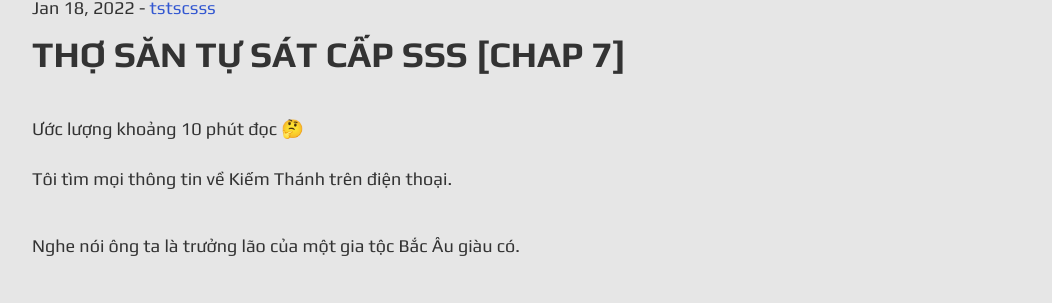
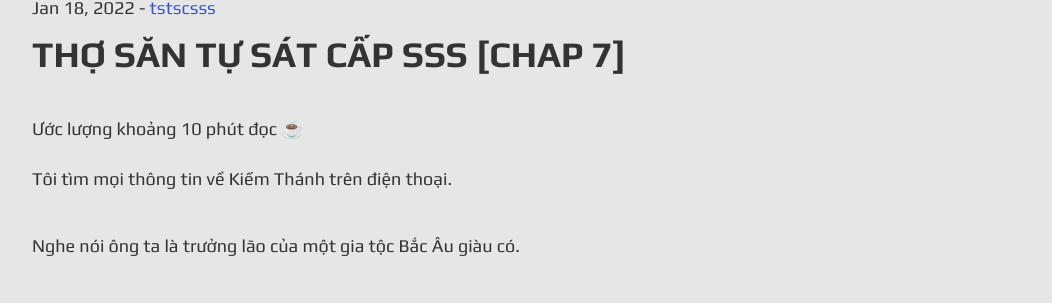
Before and after one commit to kuhekin/gesko, a Jekyll site: the page built from _posts/2022-01-18-Thợ săn tự sát cấp SSS_chap 7.md, in a window 1280 px wide and 900 px high. Shown: the part 146-449 px from the top of the window, without its empty margins (113-1165 px from the left). Built offline with Jekyll 4.4.1, drawn with Linux system fonts in a browser that asks for light colours; comment, search, counter and statistics services are not loaded.

```diff
--- a/_layouts/post.html
+++ b/_layouts/post.html
@@ -16,7 +16,7 @@ layout: default
   {% for tag in page.tags %}
   <a href="{{ site.url }}{{ site.baseurl }}/tag/{{tag}}">{{tag}}</a>{% unless forloop.last %}, {% endunless %}{% endfor %}</span>
   <h1 class="title">{{ page.title }}</h1>
-  Ước lượng khoảng{% if page.minute %} {{ page.minute }} {% else %} {{ minute }} {% endif %}phút đọc 🤔</time>
+  Ước lượng khoảng{% if page.minute %} {{ page.minute }} {% else %} {{ minute }} {% endif %}phút đọc ☕</time>
   {{ content }}
 </section>
 
```
